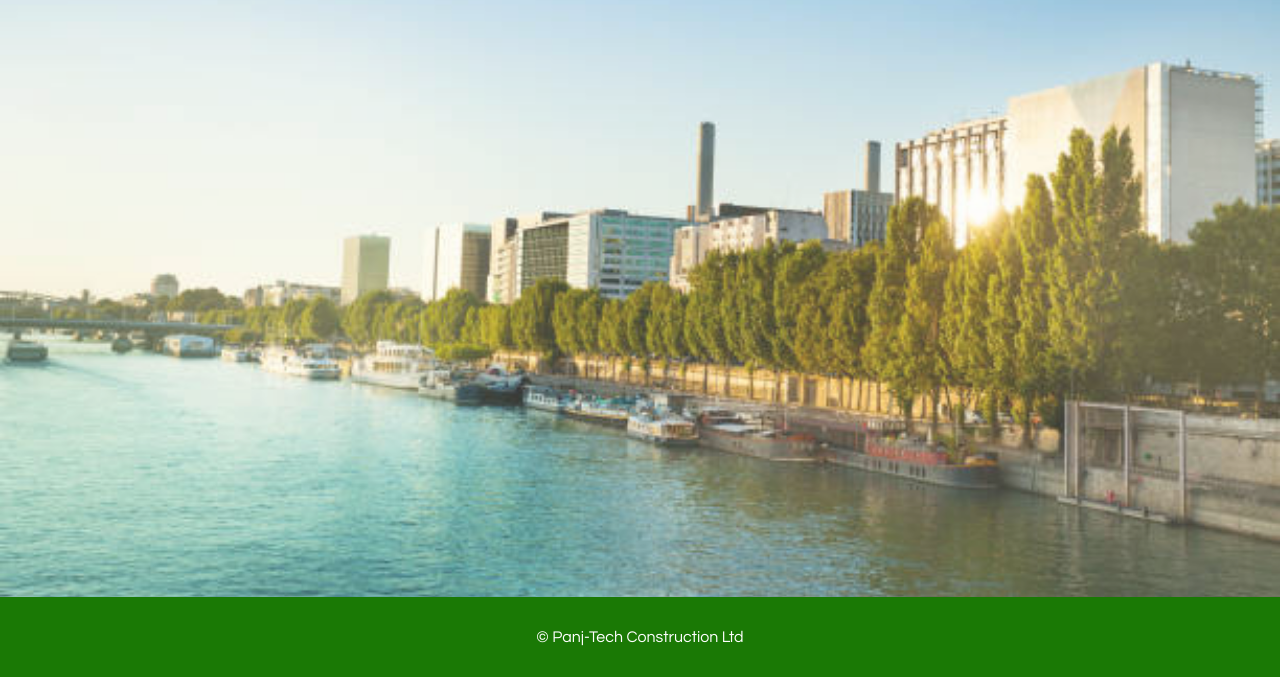
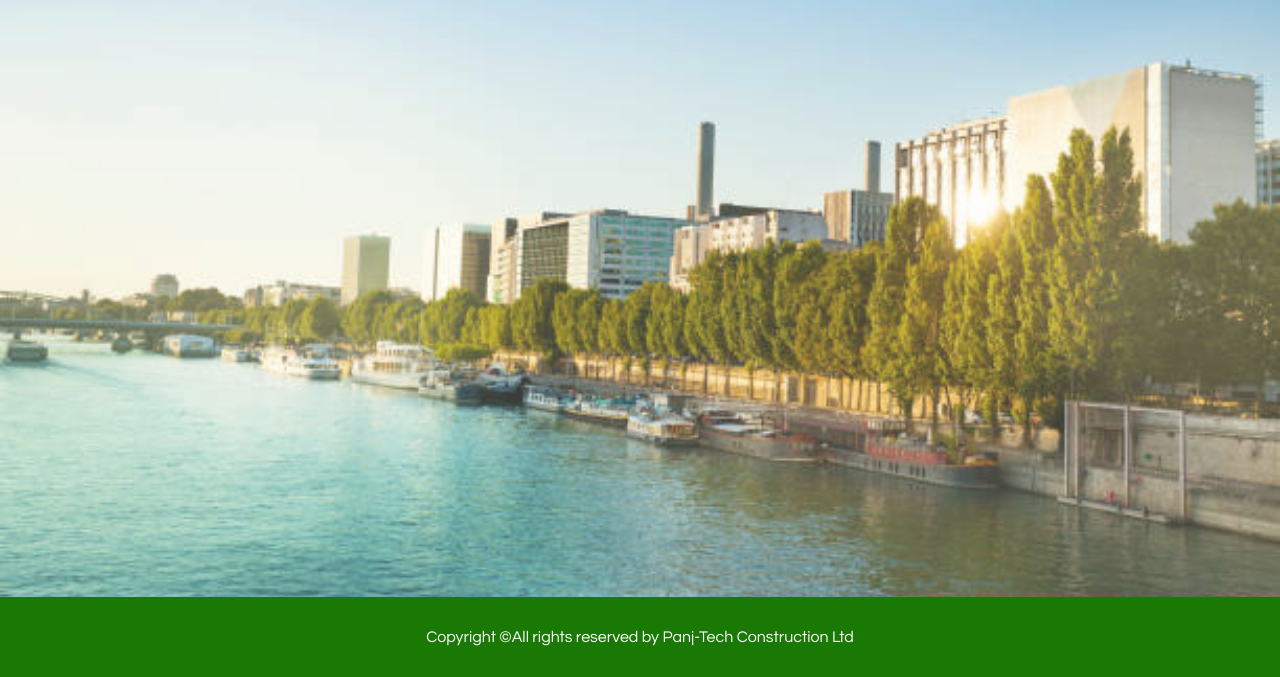
Before and after one commit to Panj-Tech/Panj-Tech-Construction-Ltd, a plain HTML site: page index.html in a window 1280 px wide. Shown: the part 203-880 px from the top of the page. Drawn offline with Linux system fonts and the light colour scheme.

Commit message:
edited copyright

```diff
--- a/index.html
+++ b/index.html
@@ -47,7 +47,7 @@
 
 </body>
 <footer>
-  &copy; Panj-Tech Construction Ltd
+  Copyright &copy;All rights reserved by Panj-Tech Construction Ltd
 </footer>
 
 </html>
```
